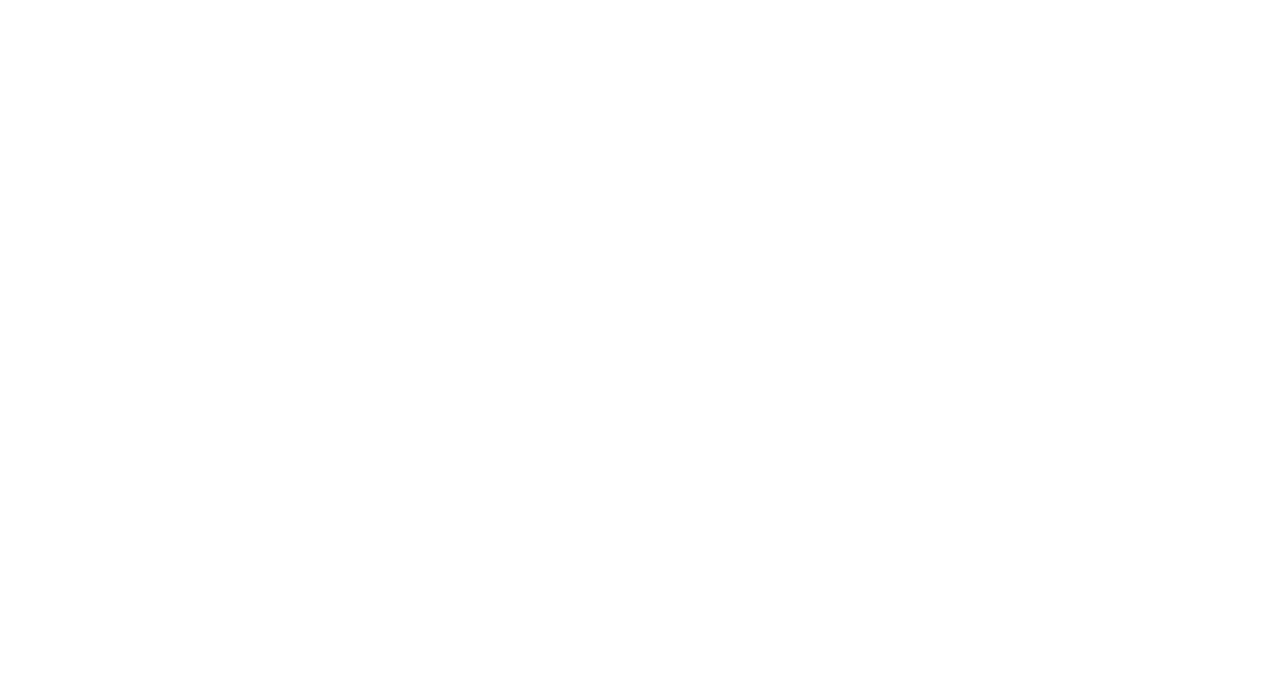
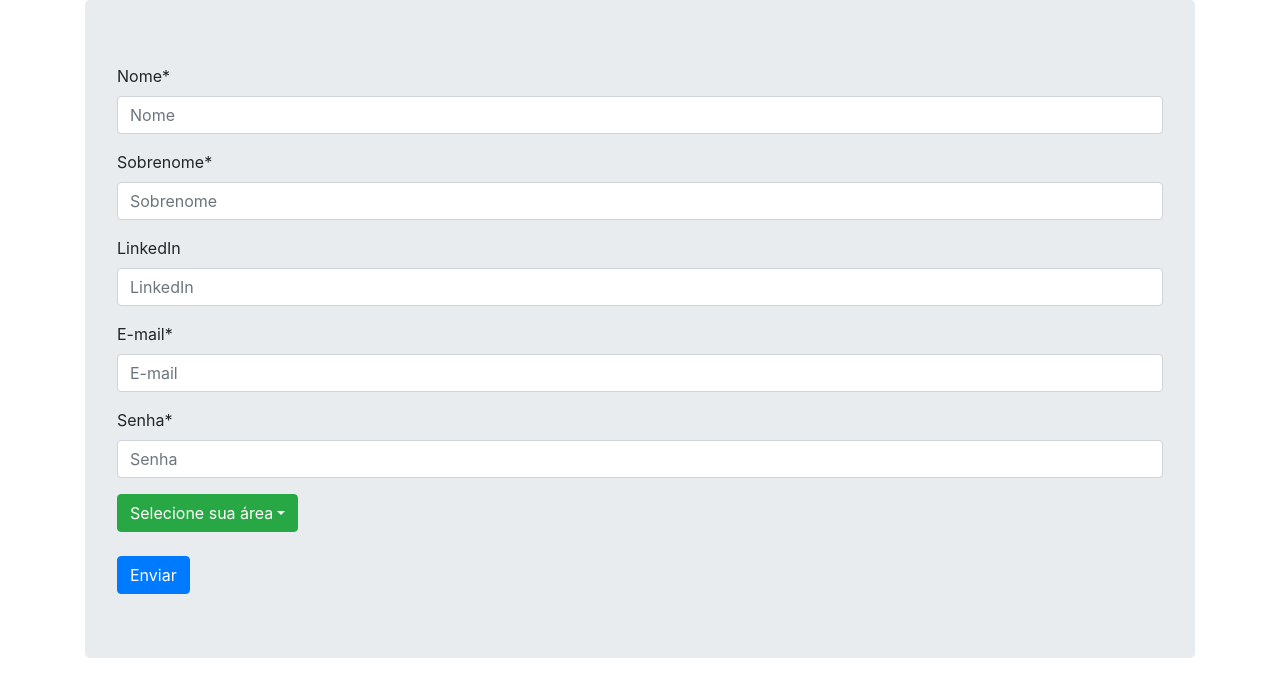
Before and after one commit to daniellycosta/ProviHackWoman, a React (Create React App) app: page /CadastroCandidato in a window 1280 px wide. Shown: the top 696 px of the page. Built offline with nearby package versions, Linux system fonts and the light colour scheme.

Commit message:
feat: altera Cadastro para CadastroCandidato

```diff
--- a/src/App/App.js
+++ b/src/App/App.js
@@ -2,7 +2,7 @@
 import { BrowserRouter as Router, Switch, Route } from "react-router-dom";
 
 import { Login } from "../components/Login";
-import { Cadastro } from "../components/Cadastro";
+import { CadastroCandidato } from "../components/CadastroCandidato";
 
 
 export function App() {
@@ -12,8 +12,8 @@
       <Route exact path="/">
           <Login />
         </Route>
-        <Route exact path="/Cadastro">
-          <Cadastro />
+        <Route exact path="/CadastroCandidato">
+          <CadastroCandidato />
         </Route>
         <Route path="/criar/candidato">
           <Login />
--- a/src/components/Cadastro/index.js
+++ /dev/null
@@ -1 +0,0 @@
-export { CadastroComponent as Cadastro } from "./CadastroComponent";
--- a/src/components/Cadastro/CadastroComponent.jsx
+++ b/src/components/CadastroCandidato/CadastroCandidatoComponent.jsx
@@ -1,7 +1,7 @@
 import React from "react";
 import { Form, Button, Dropdown, Jumbotron, Container } from "react-bootstrap";
 
-export const CadastroComponent = (props) => {
+export const CadastroCandidatoComponent = (props) => {
   return (
   <Container>
     <Jumbotron>
--- /dev/null
+++ b/src/components/CadastroCandidato/index.js
@@ -0,0 +1 @@
+export { CadastroCandidatoComponent as CadastroCandidato } from "./CadastroCandidatoComponent";
```
Also changed, not shown: src/components/CadastroCandidato/style.css (added).
